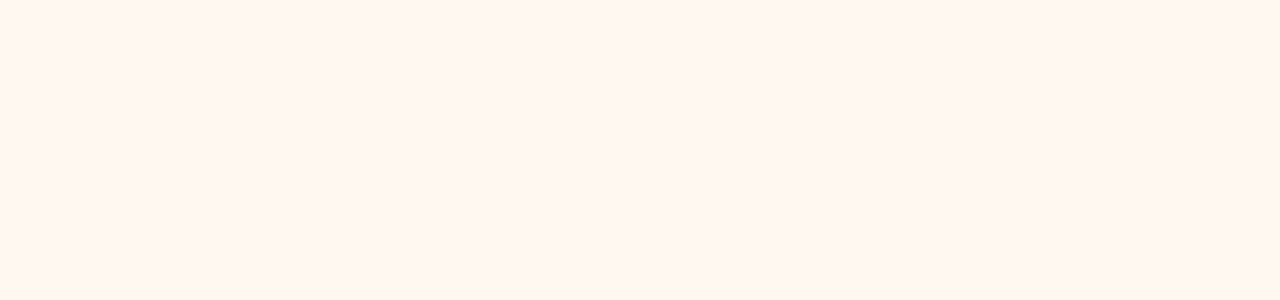
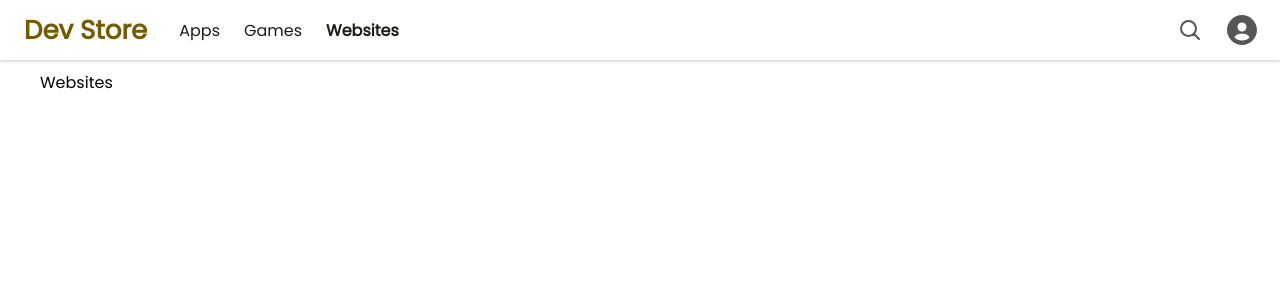
Before and after one commit to deepak252/devstore-frontend, a React (Create React App) app: page /websites in a window 1280 px wide. Before the commit this address had no page. Shown: the top 300 px of the page. Built offline with nearby package versions, Linux system fonts and the light colour scheme.

Commit message:
Navbar updated

```diff
--- a/src/App.js
+++ b/src/App.js
@@ -2,6 +2,7 @@ import { Route, Routes } from 'react-router-dom';
 import Apps from './views/Apps';
 import Games from './views/Games';
 import DefaultLayout from './components/DefaultLayout';
+import Websites from './views/Websites';
 
 function App() {
   return (
@@ -10,6 +11,7 @@ function App() {
         <Route path='/' element={<DefaultLayout />}>
           <Route path='apps' element={<Apps />}/>
           <Route path='games' element={<Games />}/>
+          <Route path='websites' element={<Websites />}/>
         </Route>
       </Routes>
     </>
--- a/src/_variables.scss
+++ b/src/_variables.scss
@@ -4,6 +4,7 @@ $MEDIA_MD: 992px;
 $MEDIA_LG: 1200px;
 $MEDIA_XL: 1600px;
 
+$MEDIA_SCREEN_SM_ONLY:  'only screen and (max-width: #{$MEDIA_SM})';
 
 $PRIMARY: #745B00; // Buttons, Active State (Checkbox)
 $ON_PRIMARY: #FFFFFF;
@@ -19,7 +20,8 @@ $ON_ERROR: #FFFFFF;
 $ERROR_CONTAINER: #FFDAD6;
 $ON_ERROR_CONTAINER: #410002;
 
-$SURFACE: #FFF8F1;
+// $SURFACE: #FFF8F1;
+$SURFACE: #FFFFFF;
 $ON_SURFACE: #1E1B16;
 $SURFACE_CONTAINER: #e3d6c8;
 $ON_SURFACE_CONTAINER: #1E1B16;
--- a/src/components/DefaultLayout/index.module.scss
+++ b/src/components/DefaultLayout/index.module.scss
@@ -1,5 +1,20 @@
+@import '../../common';
+@import '../../variables';
+
 .container{
+  @include flex-center;
   .content{
-    margin-top: 100px;
+    width: 100%;
+    max-width: 1200px;
+    margin-top: 70px;
+    margin-top: 70px;
   }
 }
+
+@media #{$MEDIA_SCREEN_SM_ONLY}{
+  .container{
+    .content{
+      margin-top: 110px;
+    }
+  }
+}
--- a/src/components/Navbar/NavbarOptions/index.js
+++ b/src/components/Navbar/NavbarOptions/index.js
@@ -5,8 +5,7 @@ const NavbarOptions =()=>{
   return <div className={styles.navbar__options}>
     <NavLink to={'apps'}>Apps</NavLink>
     <NavLink to={'games'}>Games</NavLink>
-    <NavLink to={'games'}>Games</NavLink>
-    <NavLink to={'games'}>Games</NavLink>
+    <NavLink to={'websites'}>Websites</NavLink>
   </div>
 }
 
--- a/src/components/Navbar/NavbarOptions/index.module.scss
+++ b/src/components/Navbar/NavbarOptions/index.module.scss
@@ -5,7 +5,7 @@
   margin: 0 20px;
   a {
     color: $ON_SURFACE_CONTAINER;
-    padding: 12px;
+    padding: 8px 12px;
     text-decoration: none;
 
     &[class="active"] {
@@ -13,11 +13,12 @@
     }
   }
 }
-@media only screen and (max-width: #{$MEDIA_SM}){
+@media #{$MEDIA_SCREEN_SM_ONLY}{
   .navbar__options{
-    margin: 0 16px;
-    a{
-      display: block;
-    }
+    display: flex;
+    justify-content: space-around;
+    margin: 0;
+    width: 100%;
+    box-sizing: border-box;
   }
 }
--- a/src/components/Navbar/index.js
+++ b/src/components/Navbar/index.js
@@ -1,19 +1,14 @@
-import { useState } from 'react'
 import IconButton from '../Buttons/IconButton'
 import AppLogo from '../AppLogo'
 import NavbarOptions from './NavbarOptions'
 import SearchIcon from '../../assets/icons/Search.svg'
 import UserIcon from '../../assets/icons/User.svg'
-import DrawerIcon from '../../assets/icons/Drawer.svg'
 import useWindowDimensions from '../../hooks/useWindowDimensions'
 import styles from './index.module.scss'
 
 const Navbar = ({children}) => {
-  const [isDrawerExpand, setIsDrawerExpand] = useState(false);
   const {width} = useWindowDimensions();
   const isSmallScreen = width<768; // 992px
-
-  const toggleDrawer = ()=> setIsDrawerExpand(!isDrawerExpand)
 
   return (
     <nav className={styles.navbar}>
@@ -31,17 +26,9 @@ const Navbar = ({children}) => {
           buttonClass={styles.navbar__actions__iconButton}
           iconClass={'size-36'}
         />
-        {
-          isSmallScreen && <IconButton
-            icon={DrawerIcon}
-            buttonClass={styles.navbar__actions__iconButton}
-            iconClass={'size-36'}
-            onClick={toggleDrawer}
-          />
-        }
       </div>
       {
-        isSmallScreen && isDrawerExpand  && children
+        isSmallScreen  && children
       }
     </nav>
   )
--- a/src/components/Navbar/index.module.scss
+++ b/src/components/Navbar/index.module.scss
@@ -9,6 +9,7 @@
   width: 100%;
   padding: 8px 16px;
   box-sizing: border-box;
+  box-shadow: 0 1px 3px 0 $GRAY_2;
 
   &__logo{
     margin-left: 8px;
@@ -27,7 +28,7 @@
 
 }
 
-@media only screen and (max-width: #{$MEDIA_SM}){
+@media #{$MEDIA_SCREEN_SM_ONLY}{
   .navbar{
     display: inline-block;
     &__actions{
--- /dev/null
+++ b/src/views/Websites/index.js
@@ -0,0 +1,8 @@
+import './index.module.scss'
+const Websites = () => {
+  return (
+    <div>Websites</div>
+  )
+}
+
+export default Websites
```
Also changed, not shown: src/views/Websites/index.module.scss (added).
